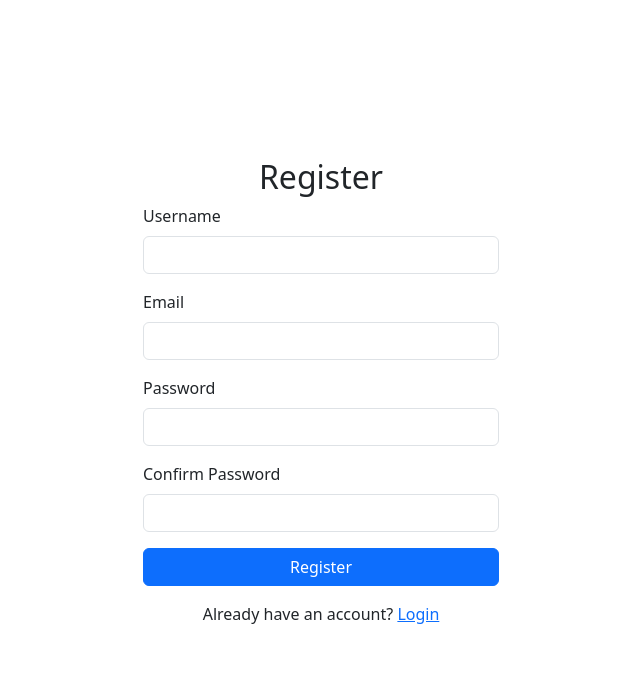
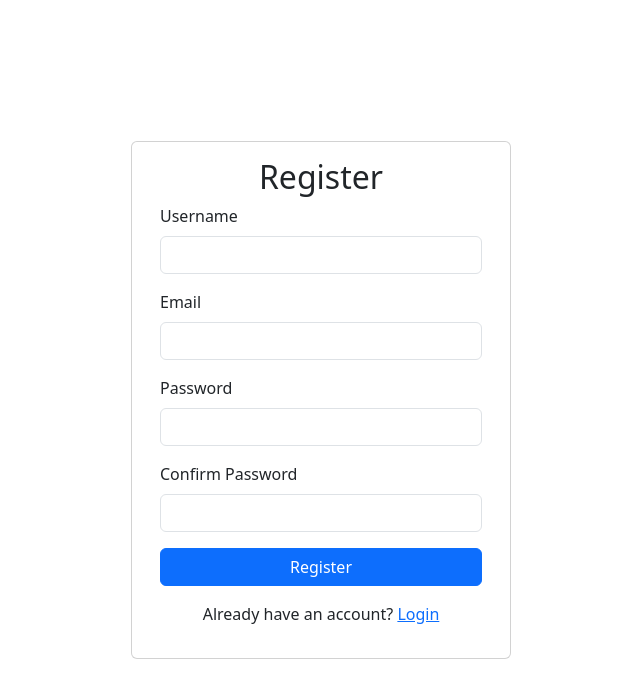
Before and after one commit to AliAbDev11/To-Do-WebApp, a Django app: page /register in a window 1280 px wide. Shown: the top 698 px of the page, without its empty margins (319-959 px from the left). Run offline with Django 5.2, Linux system fonts and the light colour scheme.

Commit message:
Update login and register
- add bootstrap class

```diff
--- a/todolist/templates/accounts/login.html
+++ b/todolist/templates/accounts/login.html
@@ -4,7 +4,8 @@
 
 {% block content %}
 <div class="row justify-content-center align-items-center min-vh-100">
-    <div class="col-md-4">
+    <div class="card col-md-4 cl-card">
+        <div class="card-body">
             <h2 class="text-center">Login</h2>
             <form method="POST" action="{% url 'login' %}">
                 {% csrf_token %}
@@ -21,4 +22,5 @@
             <p class="text-center mt-3">Don't have an account? <a href="{% url 'register' %}">Register</a></p>
         </div>
     </div>
+</div>
 {% endblock %}
--- a/todolist/templates/accounts/register.html
+++ b/todolist/templates/accounts/register.html
@@ -4,7 +4,8 @@
 
 {% block content %}
 <div class="row justify-content-center align-items-center min-vh-100">
-    <div class="col-md-4">
+    <div class="card col-md-4">
+        <div class="card-body">
             <h2 class="text-center">Register</h2>
             <form method="POST" action="{% url 'register' %}">
                 {% csrf_token %}
@@ -29,4 +30,5 @@
             <p class="text-center mt-3">Already have an account? <a href="{% url 'login' %}">Login</a></p>
         </div>
     </div>
+</div>
 {% endblock %}
```
Lines whose indentation alone changed are shown as unchanged.
